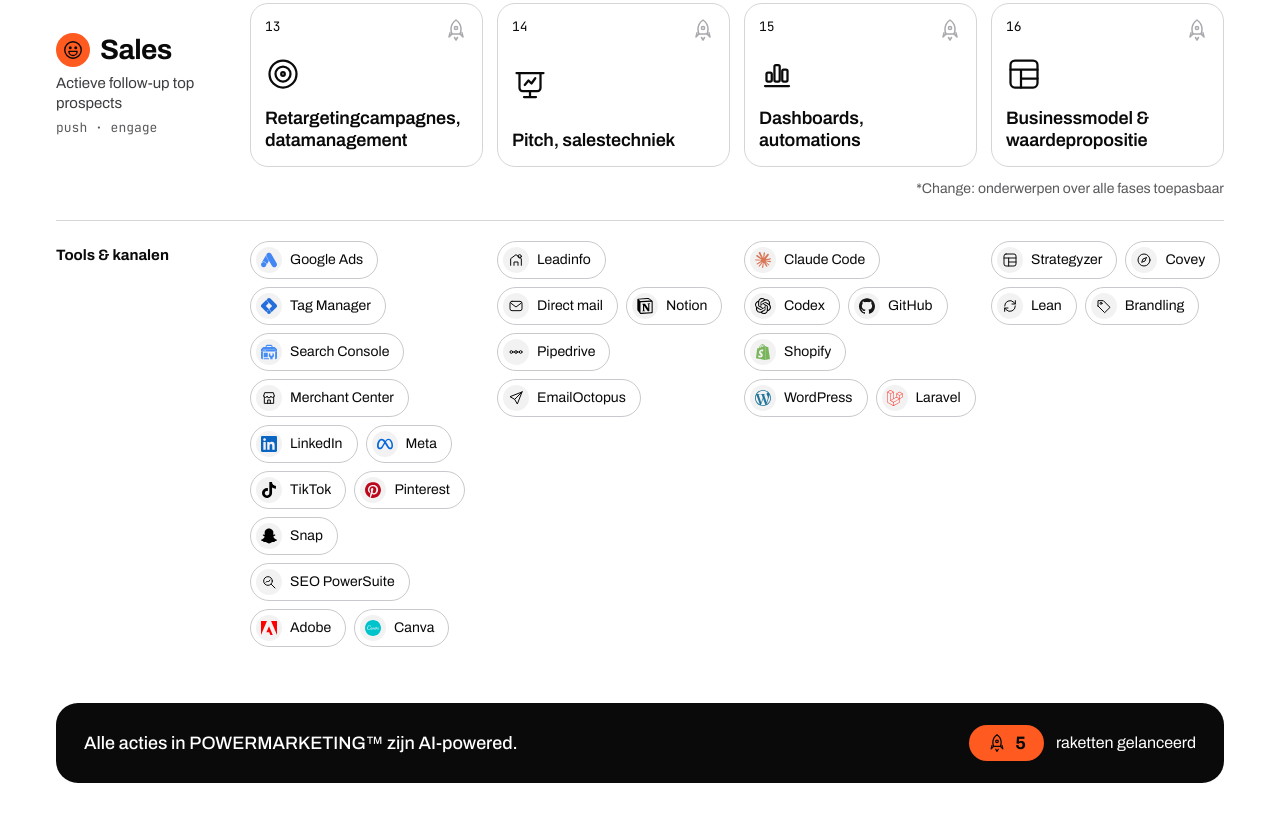
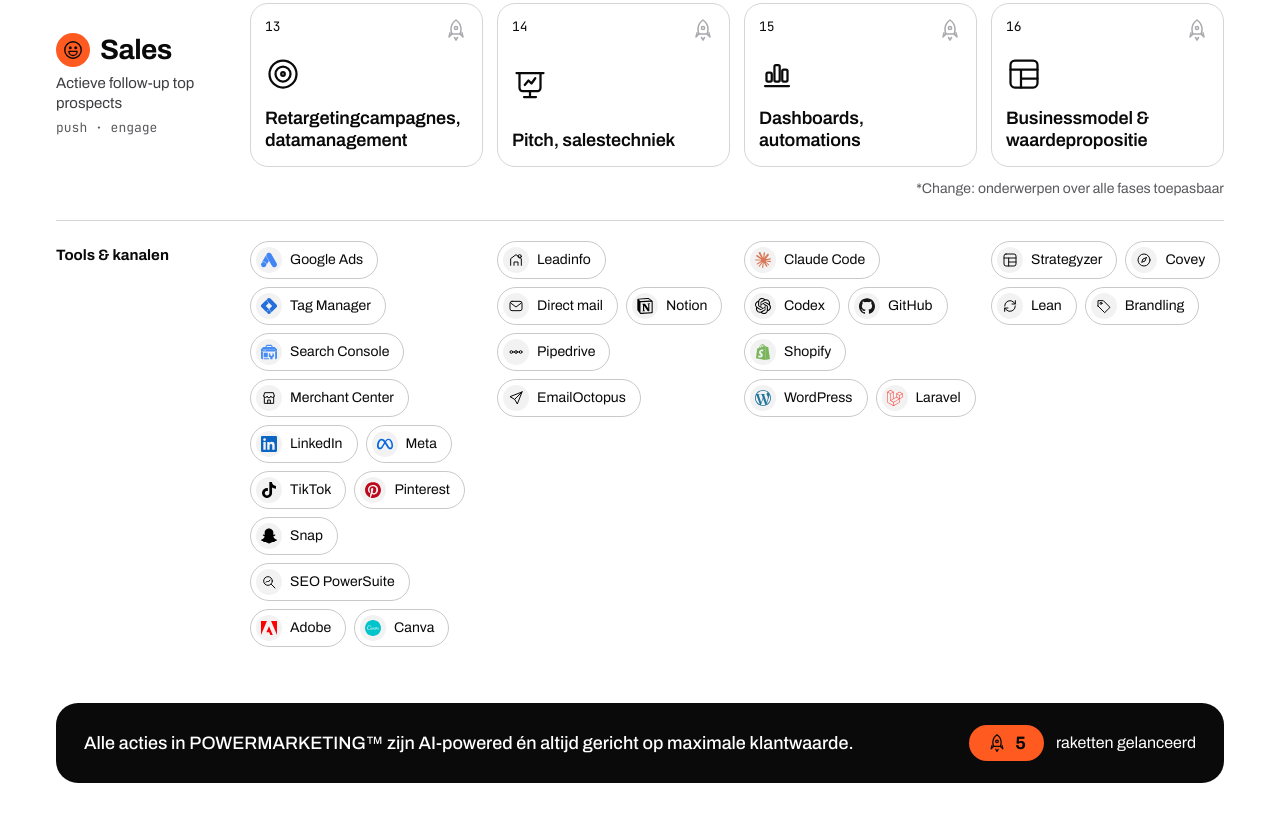
Before and after one commit to ditkdekrijger/Just-lead-, a plain HTML site: page powermarketing/index.html in a window 1280 px wide. Shown: the part 974-1795 px from the top of the page. Drawn offline with Linux system fonts and the light colour scheme.

Commit message:
Footer: AI-powered én gericht op maximale klantwaarde
Co-Authored-By: Claude Opus 5.5 <noreply@anthropic.com>
Claude-Session: https://claude.ai/code/session_011wZf7dEp8UdHsG26bB4Q2Y

```diff
--- a/powermarketing/index.html
+++ b/powermarketing/index.html
@@ -124,7 +124,7 @@
   </div>
 
   <footer class="bar">
-    <div class="bar__text">Alle acties in POWERMARKETING™ zijn AI-powered.</div>
+    <div class="bar__text">Alle acties in POWERMARKETING™ zijn AI-powered én altijd gericht op maximale klantwaarde.</div>
     <div class="bar__count" aria-live="polite">
       <span class="counter"><span data-icon="rocket" data-size="20"></span><span id="count">0</span></span>
       <span><span id="count-label">raketten</span> gelanceerd</span>
```
